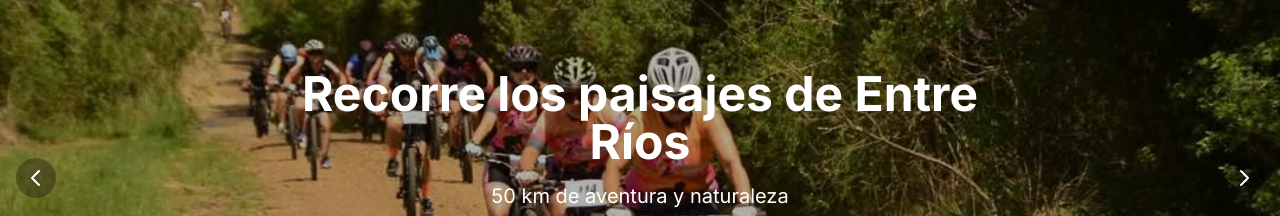
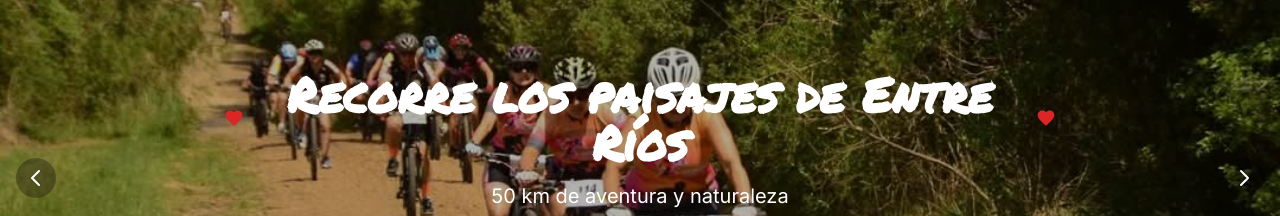
Before and after one commit to ServiTecCdelU/CicloTermal, a Next.js app: page / in a window 1280 px wide. Shown: the part 222-438 px from the top of the page. Built offline with nearby package versions, Linux system fonts and the light colour scheme; no server answers; the database is empty.

Commit message:
Aplica fuente marker y corazones rojos a títulos del carousel

```diff
--- a/components/carousel-section.tsx
+++ b/components/carousel-section.tsx
@@ -5,7 +5,7 @@ import Image from "next/image"
 import Link from "next/link"
 import { Button } from "@/components/ui/button"
 import { useFirebaseContext } from "@/lib/firebase/firebase-provider"
-import { BikeIcon } from "@/components/section-title"
+import { BikeIcon, HeartIcon } from "@/components/section-title"
 
 function formatSubtitle(fechaEvento?: string) {
   if (!fechaEvento) return "Cicloturismo Termal de Federación"
@@ -118,9 +118,16 @@ export default function CarouselSection() {
             />
             <div className="absolute inset-0 bg-black/30" />
             <div className="absolute inset-0 flex flex-col items-center justify-center text-center text-white p-4">
-              <h1 className="text-3xl md:text-5xl font-bold mb-4 max-w-3xl">
-                {slide.title || "Cicloturismo Termal de Federación"}
-              </h1>
+              <div className="flex items-center gap-3 mb-4">
+                <HeartIcon size={20} />
+                <h1
+                  className="text-3xl md:text-5xl font-bold max-w-3xl leading-tight"
+                  style={{ fontFamily: "var(--font-marker)" }}
+                >
+                  {slide.title || "Cicloturismo Termal de Federación"}
+                </h1>
+                <HeartIcon size={20} />
+              </div>
               <p className="text-lg md:text-xl mb-8 max-w-2xl">
                 {slide.subtitle || "Segunda Edición - 12 de octubre de 2025"}
               </p>
```
